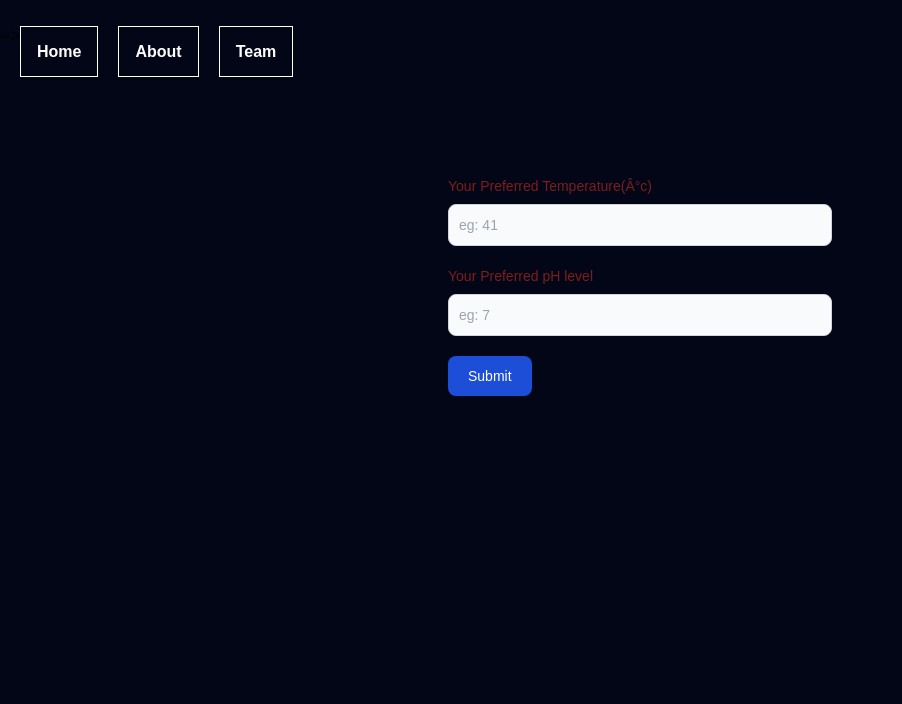
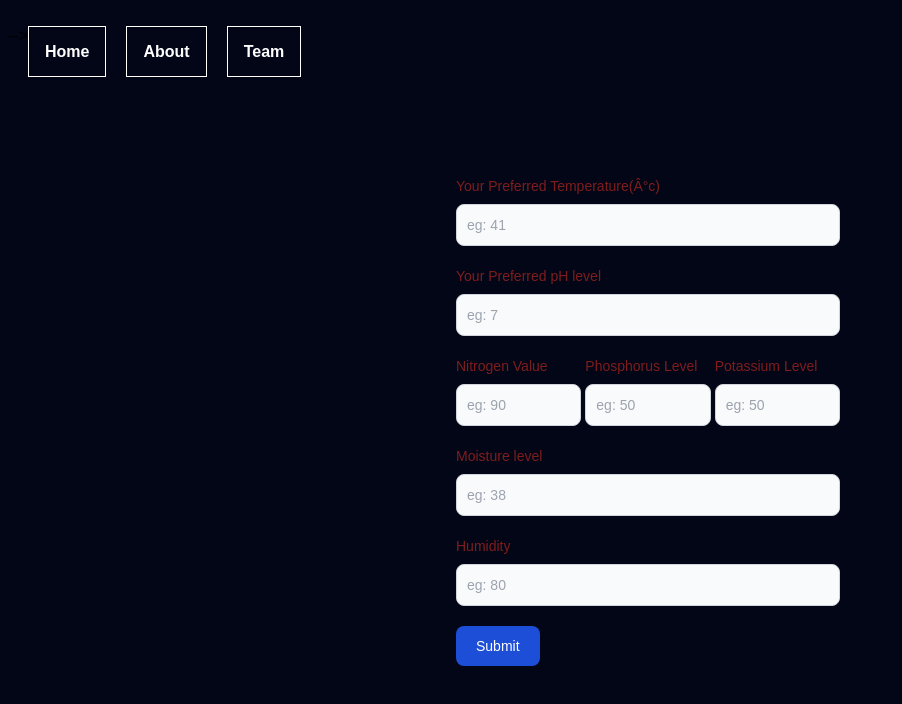
Before and after one commit to AshminJayson/farmbot, a website: page src/calculate.html in a window 1280 px wide. Shown: the whole page, without its empty margins (0-902 px from the left). Drawn offline with nearby package versions, Linux system fonts and the light colour scheme; files that its build step writes are made by us from their sources.

Commit message:
feat : added the extra inputs

```diff
--- a/src/calculate.html
+++ b/src/calculate.html
@@ -119,7 +119,7 @@
 
   </head>
   <body
-    class="w-screen min-h-screen pt-6 bg-slate-950"
+    class="w-screen min-h-screen p-2 pt-6 bg-slate-950"
   >
     <div class="relative flex items-center w-screen h-32 overflow-hidden ">
         <nav class="fixed z-20 p-5 text-white navbar top-5">
@@ -174,6 +174,84 @@
                 required
               />
             </div>
+            <div class="flex gap-1 mb-5" >
+              <div class="">
+                <label
+                  for="ph"
+                  class="block mb-2 text-sm font-medium text-red-900 dark:text-white"
+                  required
+                  >Nitrogen Value</label
+                >
+                <input
+                  type="number"
+                  id="ph  "
+                  placeholder="eg: 90"
+                  class="bg-gray-50 border border-gray-300 text-black text-sm rounded-lg focus:ring-blue-500 focus:border-blue-500 block w-full p-2.5 dark:bg-gray-700 dark:border-gray-600 dark:placeholder-gray-400 dark:text-white dark:focus:ring-blue-500 dark:focus:border-blue-500"
+                  required
+                />
+              </div>
+              <div class="">
+                <label
+                  for="ph"
+                  class="block mb-2 text-sm font-medium text-red-900 dark:text-white"
+                  required
+                  >Phosphorus Level</label
+                >
+                <input
+                  type="number"
+                  id="ph"
+                  placeholder="eg: 50"
+                  class="bg-gray-50 border border-gray-300 text-black text-sm rounded-lg focus:ring-blue-500 focus:border-blue-500 block w-full p-2.5 dark:bg-gray-700 dark:border-gray-600 dark:placeholder-gray-400 dark:text-white dark:focus:ring-blue-500 dark:focus:border-blue-500"
+                  required
+                />
+              </div>
+              <div class="">
+                <label
+                  for="ph"
+                  class="block mb-2 text-sm font-medium text-red-900 dark:text-white"
+                  required
+                  >Potassium Level</label
+                >
+                <input
+                  type="number"
+                  id="ph"
+                  placeholder="eg: 50"
+                  class="bg-gray-50 border border-gray-300 text-black text-sm rounded-lg focus:ring-blue-500 focus:border-blue-500 block w-full p-2.5 dark:bg-gray-700 dark:border-gray-600 dark:placeholder-gray-400 dark:text-white dark:focus:ring-blue-500 dark:focus:border-blue-500"
+                  required
+                />
+              </div>
+            </div>
+            <div class="mb-5">
+              <label
+                for="ph"
+                class="block mb-2 text-sm font-medium text-red-900 dark:text-white"
+                required
+                >Moisture level</label
+              >
+              <input
+                type="number"
+                id="ph"
+                placeholder="eg: 38"
+                class="bg-gray-50 border border-gray-300 text-black text-sm rounded-lg focus:ring-blue-500 focus:border-blue-500 block w-full p-2.5 dark:bg-gray-700 dark:border-gray-600 dark:placeholder-gray-400 dark:text-white dark:focus:ring-blue-500 dark:focus:border-blue-500"
+                required
+              />
+            </div>
+            <div class="mb-5">
+              <label
+                for="ph"
+                class="block mb-2 text-sm font-medium text-red-900 dark:text-white"
+                required
+                >Humidity</label
+              >
+              <input
+                type="text"
+                id="ph"
+                placeholder="eg: 80"
+                class="bg-gray-50 border border-gray-300 text-black text-sm rounded-lg focus:ring-blue-500 focus:border-blue-500 block w-full p-2.5 dark:bg-gray-700 dark:border-gray-600 dark:placeholder-gray-400 dark:text-white dark:focus:ring-blue-500 dark:focus:border-blue-500"
+                required
+              />
+            </div>
+
             <button
               id="submit"
               class="text-white bg-blue-700 hover:bg-blue-800 focus:ring-4 focus:outline-none focus:ring-blue-300 font-medium rounded-lg text-sm w-full sm:w-auto px-5 py-2.5 text-center dark:bg-blue-600 dark:hover:bg-blue-700 dark:focus:ring-blue-800"
--- a/src/calculate.js
+++ b/src/calculate.js
@@ -181,7 +181,8 @@ function createCards(imgSrc, headerText, descriptionContent) {
     "md:h-auto",
     "md:w-48",
     "md:rounded-none",
-    "md:rounded-s-lg"
+    "md:rounded-s-lg",
+    "md:m-2"
   );
   const textContainer = document.createElement("div");
   textContainer.classList.add(
```
